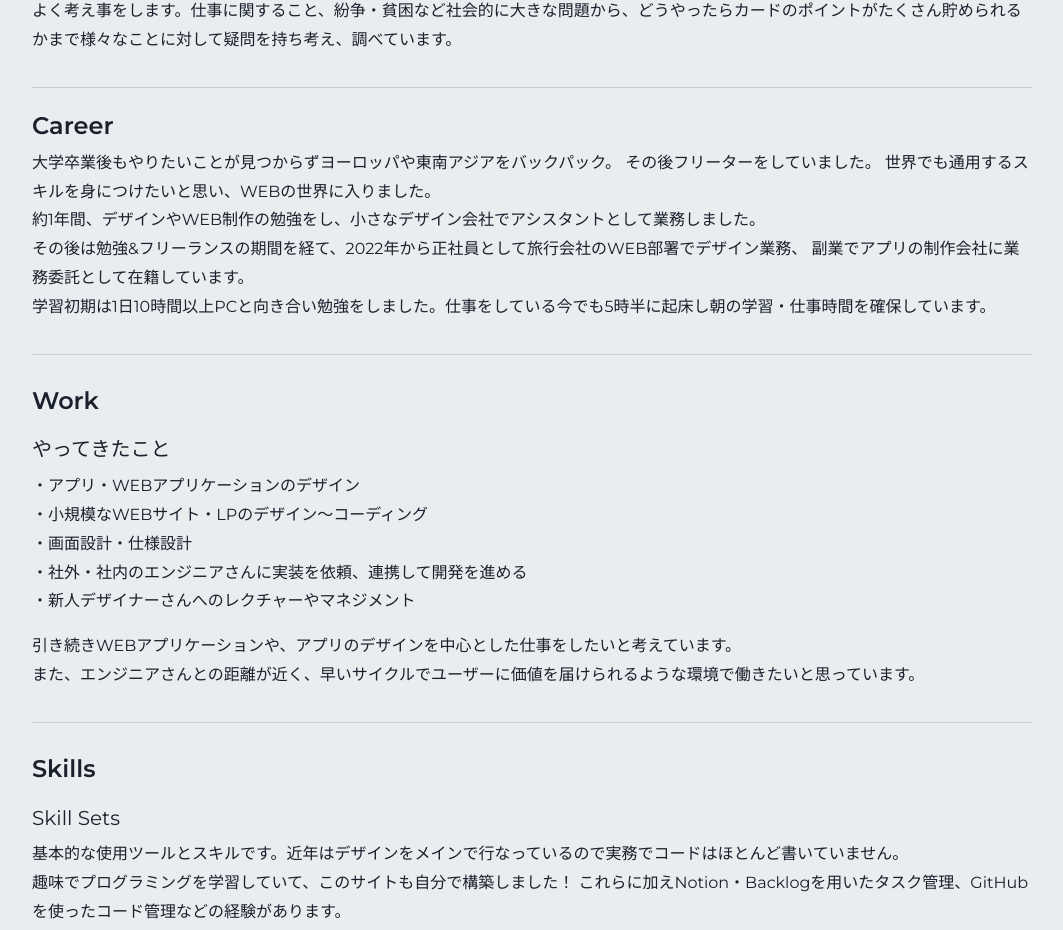
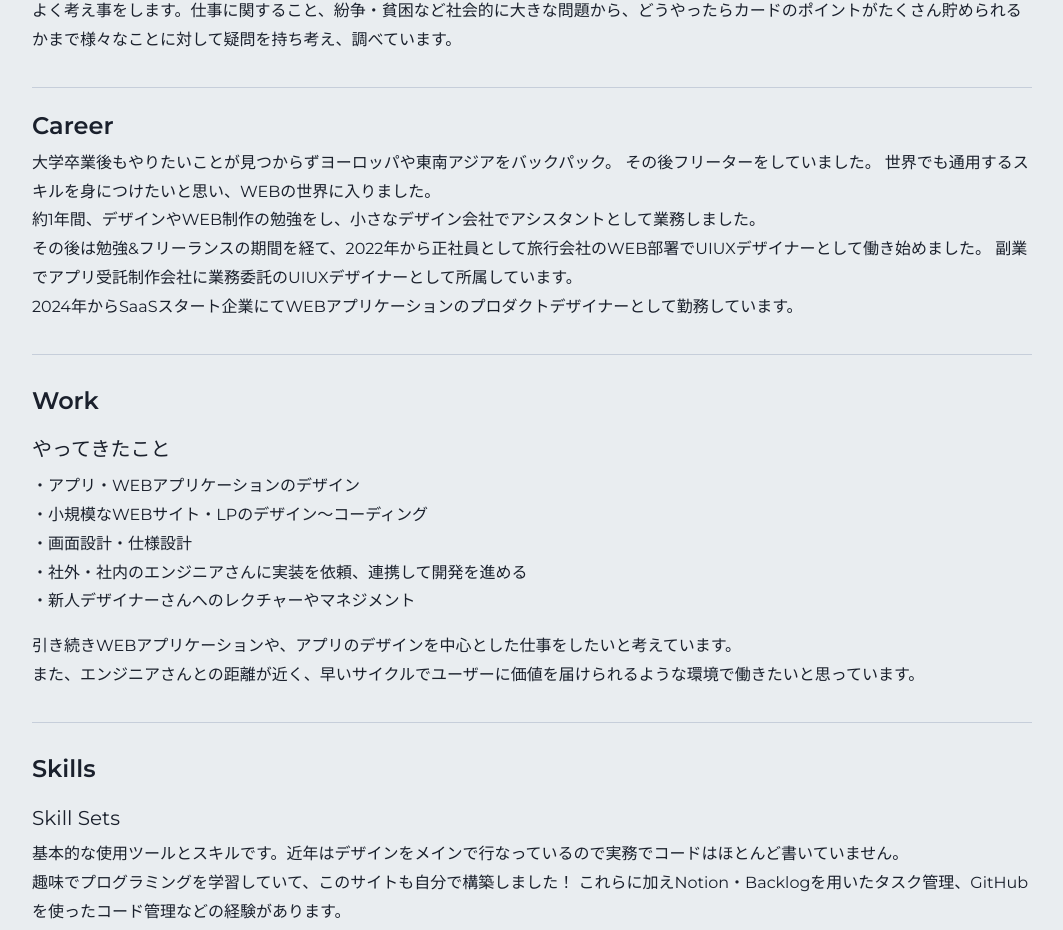
Before and after one commit to nao-uru/my_blog, a Next.js app: page /About in a window 1280 px wide. Shown: the part 870-1800 px from the top of the page, without its empty margins (108-1171 px from the left). Built offline with nearby package versions, Linux system fonts and the light colour scheme.

Commit message:
テキストの修正

```diff
--- a/components/Cards/Menu.tsx
+++ b/components/Cards/Menu.tsx
@@ -65,7 +65,7 @@ const Navigation = () => {
       </Box>
 
       <Box css={sLink}>
-      <Link href="https://www.instagram.com/nao___daily/" passHref legacyBehavior>
+      <Link href="" passHref legacyBehavior>
       <a target="_blank">
       <AiOutlineInstagram size={40} />
       </a>
@@ -175,7 +175,7 @@ export const Menu = () => {
     </Box>
 
     <Box css={sLink} mr={4}>
-    <Link href="https://www.instagram.com/nao___daily/" passHref legacyBehavior>
+    <Link href="" passHref legacyBehavior>
     <a target="_blank">
     <AiOutlineInstagram size={28} />
     </a>
--- a/components/Templete/Footer.tsx
+++ b/components/Templete/Footer.tsx
@@ -35,16 +35,11 @@ export const Footer = () => {
       </Box>
 
       <Box css={sLink} mr={8}>
-      <Link href="https://www.instagram.com/nao___daily/" target='_blank'>
+      <Link href="" target='_blank'>
       <AiOutlineInstagram size={40} />
       </Link>
       </Box>
 
-      <Box css={sLink} mr={8}>
-      <Link href="" target='_blank'>
-      <AiOutlineYoutube size={40} />
-      </Link>
-      </Box>
       </Flex>
 
       </Flex>
--- a/package.json
+++ b/package.json
@@ -9,7 +9,6 @@
     "lint": "next lint"
   },
   "dependencies": {
-    "@material-ui/core": "^4.12.4",
     "@types/scrollreveal": "0.0.9",
     "disqus-react": "^1.1.5",
     "dotenv": "^16.4.5",
@@ -19,7 +18,6 @@
     "markdown-it-mark": "^3.0.1",
     "next": "^13.5.4",
     "node-fetch": "^3.3.2",
-    "pushin": "^6.0.1",
     "react": "18.2.0",
     "react-dom": "18.2.0",
     "react-icons": "^4.11.0",
--- a/pages/About.tsx
+++ b/pages/About.tsx
@@ -86,9 +86,9 @@ export default function AboutPage() {
         その後フリーターをしていました。
         世界でも通用するスキルを身につけたいと思い、WEBの世界に入りました。<br />
         約1年間、デザインやWEB制作の勉強をし、小さなデザイン会社でアシスタントとして業務しました。<br />
-        その後は勉強&フリーランスの期間を経て、2022年から正社員として旅行会社のWEB部署でデザイン業務、
-        副業でアプリの制作会社に業務委託として在籍しています。<br />
-        学習初期は1日10時間以上PCと向き合い勉強をしました。仕事をしている今でも5時半に起床し朝の学習・仕事時間を確保しています。
+        その後は勉強&フリーランスの期間を経て、2022年から正社員として旅行会社のWEB部署でUIUXデザイナーとして働き始めました。
+        副業でアプリ受託制作会社に業務委託のUIUXデザイナーとして所属しています。<br />
+        2024年からSaaSスタート企業にてWEBアプリケーションのプロダクトデザイナーとして勤務しています。
     </Text>
     </Stack>
 
```
Also changed, not shown: 1 other file (tests, documents, lock files or other folders).
